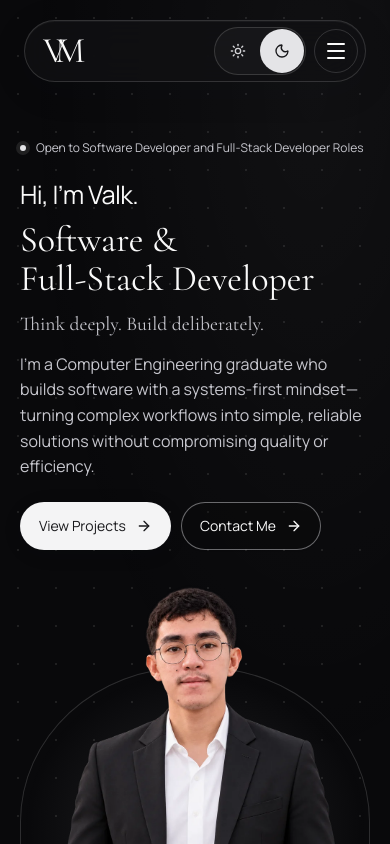
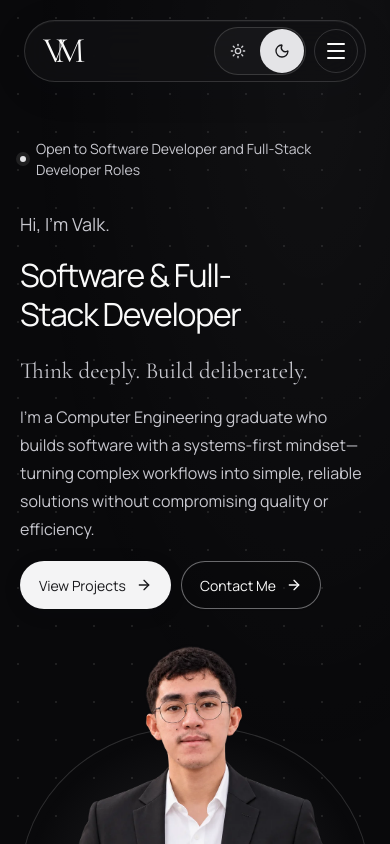
Before and after one commit to vmargin/vmargin.github.io, a React (Vite) app: page / in a window 390 px wide. Shown: the top 844 px of the page. Built offline with nearby package versions, Linux system fonts and the light colour scheme.

Commit message:
Restore original hero typography and spacing

```diff
--- a/src/App.tsx
+++ b/src/App.tsx
@@ -329,20 +329,10 @@ export default function PortfolioHome() {
                 <span className="status-dot" aria-hidden="true" />
                 {site.availability}
               </p>
-              <h1 id="hero-title" className="hero-greeting">
-                {site.heroGreeting}
+              <p className="hero-greeting">{site.heroGreeting}</p>
+              <h1 id="hero-title" className="hero-position">
+                {site.role}
               </h1>
-              <p className="hero-position">
-                {site.role.split(/(Full-Stack)/g).map((part, index) =>
-                  part === "Full-Stack" ? (
-                    <span className="hero-nowrap" key={index}>
-                      {part}
-                    </span>
-                  ) : (
-                    part
-                  ),
-                )}
-              </p>
               <p className="hero-role">{site.heroHeadline}</p>
               <p className="hero-description">{site.heroDescription}</p>
               <div className="button-row">
--- a/src/portfolio-updates.css
+++ b/src/portfolio-updates.css
@@ -111,8 +111,7 @@ html[data-theme="light"] .ambient-background {
 .hero-content {
   min-width: 0;
   width: auto;
-  max-width: 640px;
-  padding: 36px 0 84px;
+  padding: 45px 0 105px;
   position: relative;
   z-index: 1;
 }
@@ -123,53 +122,42 @@ html[data-theme="light"] .ambient-background {
 }
 .hero h1 {
   font-family: inherit;
-  font-size: clamp(26px, 2.1vw, 30px);
-  font-weight: 600;
-  line-height: 1.25;
-  letter-spacing: -0.025em;
-  margin: 0 0 12px;
-  max-width: 100%;
+  font-size: clamp(32px, 3.5vw, 52px);
+  font-weight: 500;
+  line-height: 1.2;
+  letter-spacing: -0.04em;
+  margin: 16px 0;
+  max-width: 22ch;
   text-wrap: balance;
 }
 .hero-greeting {
-  color: var(--paper);
-}
-.hero-position {
-  font-family: var(--serif);
-  font-size: clamp(40px, 4vw, 52px);
-  font-weight: 500;
-  line-height: 1.08;
-  color: var(--paper);
-  margin: 0 0 16px;
-  max-width: 20ch;
-  text-wrap: balance;
-}
-.hero-nowrap {
-  white-space: nowrap;
+  color: var(--text-secondary);
+  font-size: clamp(18px, 1.8vw, 22px);
+  margin: 0;
 }
 .hero-role {
   font-family: var(--serif);
-  font-size: clamp(19px, 1.5vw, 21px);
+  font-size: clamp(24px, 2.5vw, 32px);
   font-style: italic;
   font-weight: 400;
   color: var(--text-secondary);
-  line-height: 1.3;
-  margin: 0 0 16px;
+  line-height: 1.4;
+  margin: 24px 0 16px;
 }
 .hero-description {
-  font-size: 17px;
-  max-width: 42ch;
+  font-size: var(--type-body);
+  max-width: 48ch;
   color: var(--text-secondary);
-  margin: 0 0 24px;
-  line-height: 1.65;
+  margin: 0 0 18px;
+  line-height: 1.75;
 }
 .hero-availability {
   color: var(--text-secondary);
-  font-size: clamp(12px, 0.9vw, 13px);
-  margin: 0 0 22px;
+  font-size: var(--type-meta);
+  margin: 0 0 28px;
 }
 .hero .button {
-  font-size: 14px;
+  font-size: var(--type-meta);
   min-height: 48px;
 }
 .hero-portrait {
@@ -668,31 +656,20 @@ html[data-motion="reduced"] *::after {
     min-height: 0;
   }
   .hero-content {
-    max-width: none;
-    padding: 24px 0 0;
+    padding: 28px 0 0;
     width: 100%;
   }
   .hero h1 {
-    font-size: clamp(24px, 6.5vw, 27px);
-    line-height: 1.25;
-    margin: 0 0 10px;
-  }
-  .hero-position {
-    font-size: clamp(36px, 9vw, 42px);
-    line-height: 1.08;
-    max-width: 100%;
-    margin-bottom: 14px;
+    font-size: clamp(32px, 6vw, 44px);
+    margin: 16px 0;
   }
   .hero-role {
-    font-size: clamp(18px, 5vw, 20px);
-    line-height: 1.3;
-    margin-bottom: 14px;
+    font-size: 23px;
+    margin-top: 22px;
   }
   .hero-description {
-    font-size: 16px;
-    line-height: 1.6;
-    max-width: 40ch;
-    margin-bottom: 22px;
+    font-size: var(--type-body);
+    max-width: 44ch;
   }
   .hero .button-row {
     gap: 10px;
```
